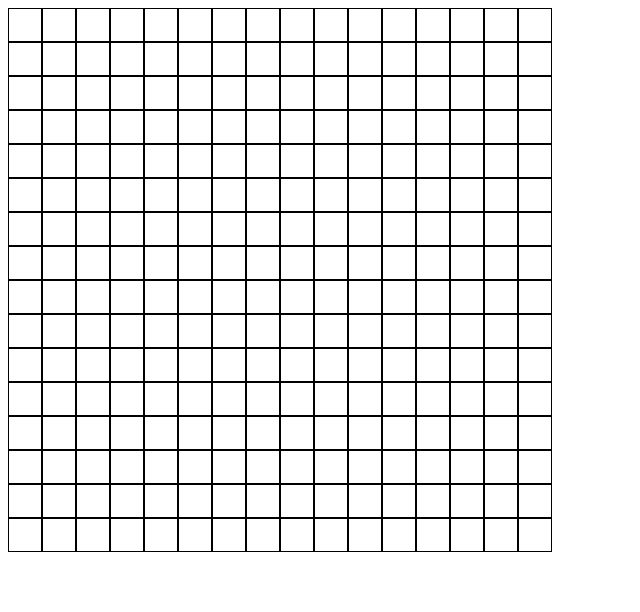
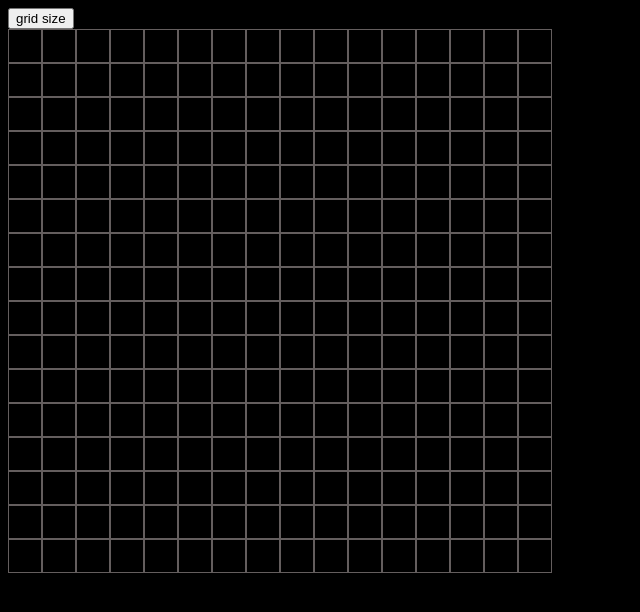
Before and after one commit to ikbalarslann/EtchASketch, a plain HTML site: page index.html in a window 1280 px wide. Shown: the whole page, without its empty margins (0-640 px from the left). Drawn offline with Linux system fonts and the light colour scheme.

Commit message:
Create squares by prompt information

```diff
--- a/game.js
+++ b/game.js
@@ -1,9 +1,33 @@
+const newGridButton = document.querySelector('#grid');
+let gridSize = 16;
+const container = document.querySelector('.container');
 
-
-let container=document.querySelector('.container');
-
-for (let i = 0; i < 256; i++) {
+function createGrid() {
+  for (let i = 0; i < Math.pow(gridSize, 2); i++) {
     let div = document.createElement('div');
     div.classList.add('square');
     container.appendChild(div);
   }
+
+  let squares = document.querySelectorAll('.square');
+  squares.forEach((element) => {
+    element.style.height = `${512/gridSize}px`;
+    element.style.width = `${512/gridSize}px`;
+  });
+
+  squares.forEach((element) => {
+    element.addEventListener('mousemove', () => {
+      element.style.backgroundColor = 'gray';
+    });
+  });
+}
+
+createGrid();
+
+newGridButton.addEventListener('click', () => {
+  gridSize = prompt('Enter the number of squares per side for the new grid:');
+  while (container.firstChild) {
+    container.removeChild(container.firstChild);
+  }
+  createGrid();
+});
--- a/index.html
+++ b/index.html
@@ -8,6 +8,7 @@
     </head>
 
     <body>
+        <button id="grid">grid size</button>
         <div class="container"></div>
     </body>
 </html>
--- a/style.css
+++ b/style.css
@@ -1,3 +1,6 @@
+body{
+    background-color: black;
+}
 .container {
     width: 512px;
     height: 512px;
@@ -9,7 +12,7 @@
   .square {
     width: 32px;
     height: 32px;
-    border: 1px solid black;
+    border: 1px solid rgb(100, 94, 94);
   }
 
   .square:hover {
```
